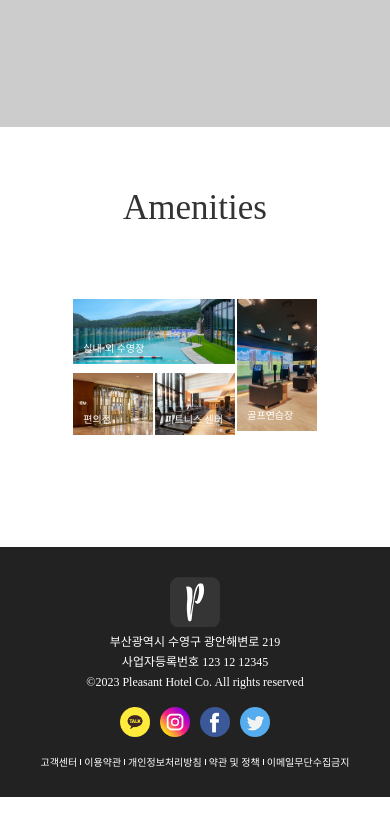
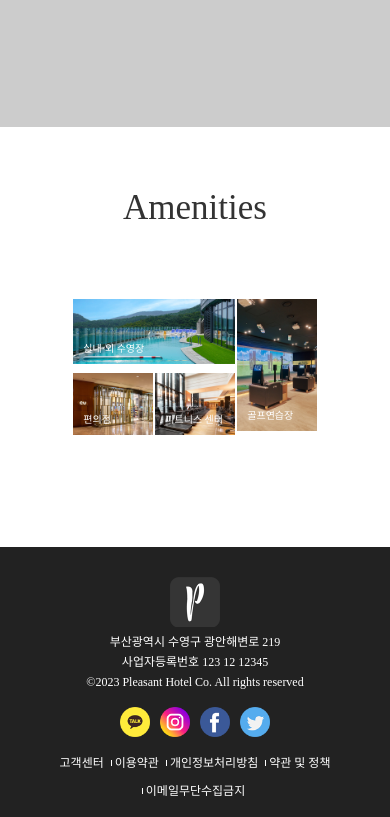
Before and after one commit to heastol/pleasant, a plain HTML site: page index.html in a window 390 px wide. Shown: the part 4719-5536 px from the top of the page. Drawn offline with nearby package versions, Linux system fonts and the light colour scheme.

Commit message:
Add files via upload

```diff
--- a/css/style.css
+++ b/css/style.css
@@ -576,7 +576,7 @@ body{
         flex: 1 0 100%;
     }
     .footer_menu li a{
-        font-size: 12px;
+        font-size: 14px;
         padding: 10px;
     }
 }
@@ -584,7 +584,7 @@ body{
 @media (max-width: 600px){
     #footer_wrap{
         padding: 30px 15px 0;
-        height: 250px;
+        height: 270px;
     }
     .footer{
         width: 100%;
@@ -625,9 +625,14 @@ body{
         flex: 0 0 100%;
     }
     .footer_menu{
+        width: 80%;
         display: inline-block;
         text-align: center;
         padding: 0;
+    }
+    .footer_menu li{
+        float: none;
+        display: inline-block;
     }
     .footer_menu li::before{
         height: 8px;
@@ -647,7 +652,6 @@ body{
         vertical-align: 1px;
     }
     .footer_menu li a{
-        font-size: 10px;
         padding: 3px;
     }
 }
```
